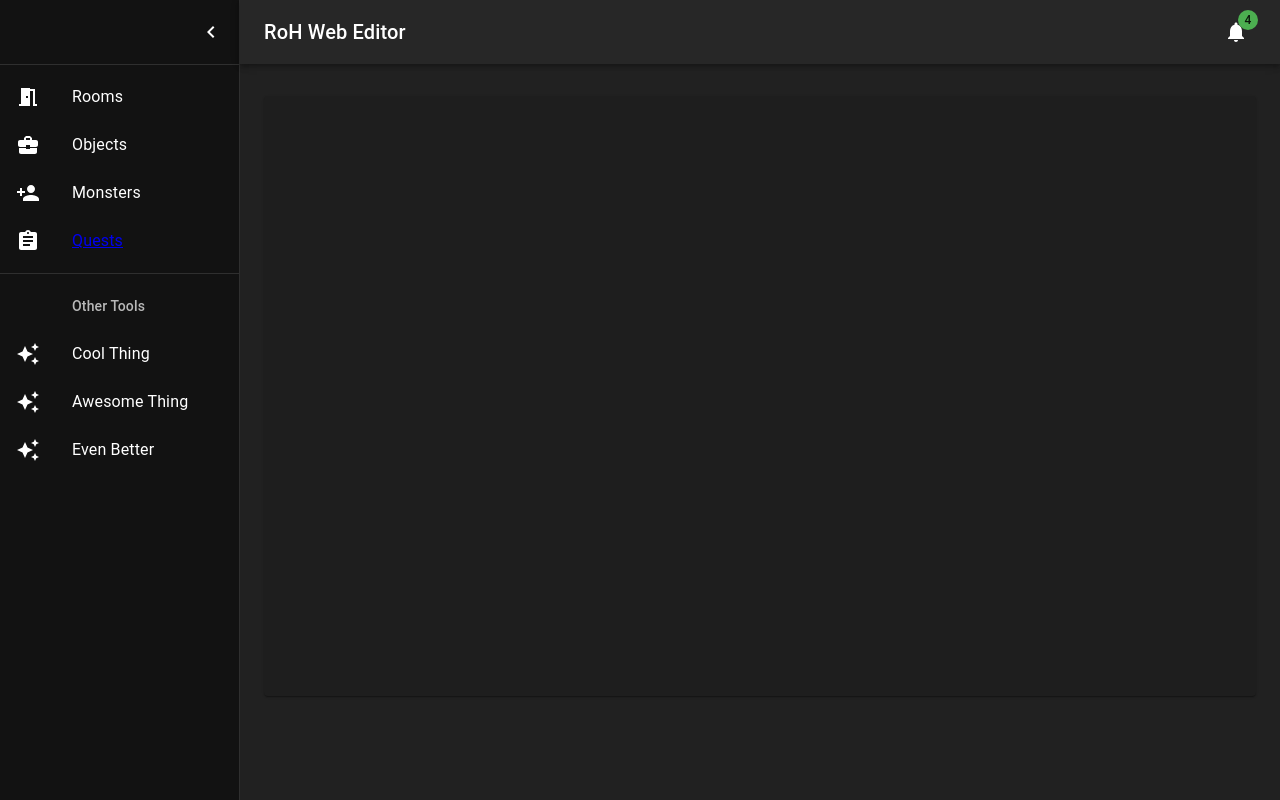
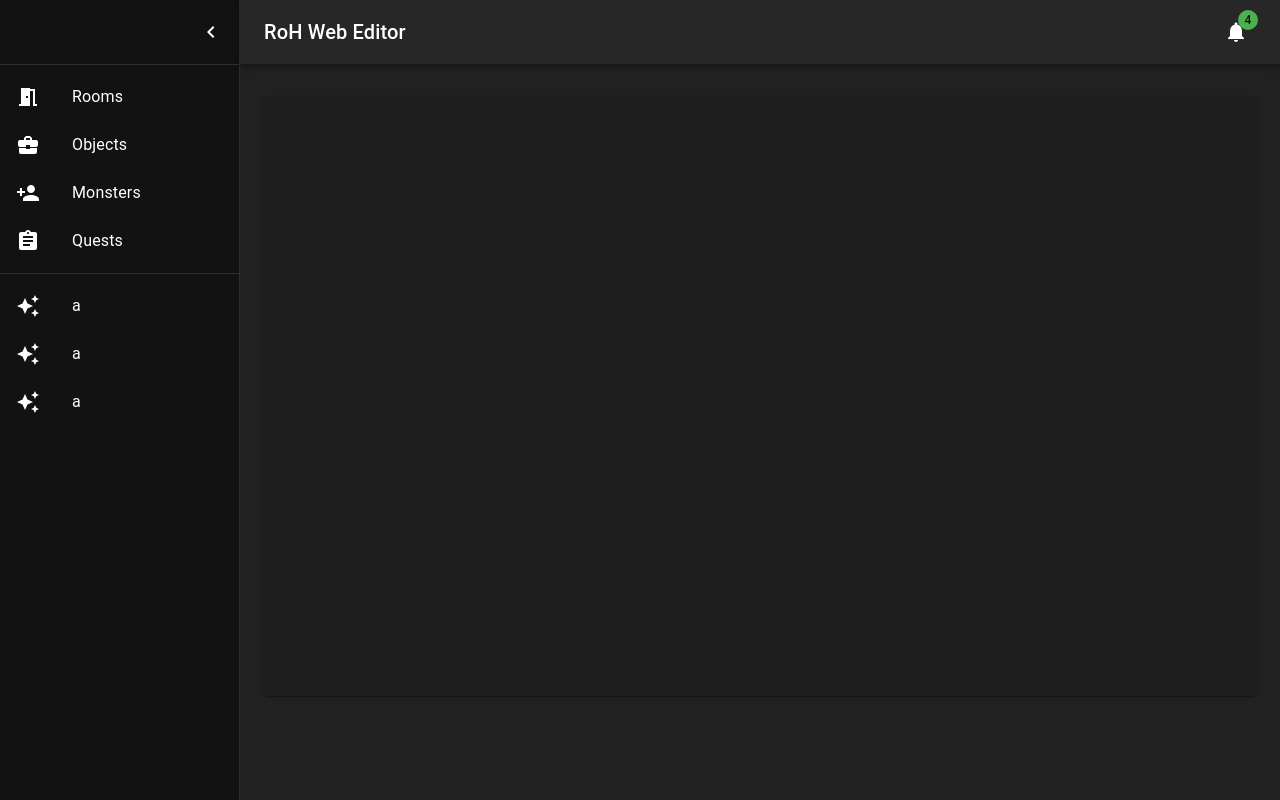
Before and after one commit to jcdevs/roh-web-editor, a React (Create React App) app: page /1/1/1 in a window 1280 px wide. Built offline with nearby package versions, Linux system fonts and the light colour scheme.

Commit message:
move stuff around

```diff
--- a/src/App.tsx
+++ b/src/App.tsx
@@ -2,7 +2,7 @@ import { CacheProvider } from '@emotion/react';
 import { CssBaseline, Paper, ThemeProvider } from '@mui/material';
 import React from 'react';
 import './App.css';
-import Dashboard from './components/dashboard/Dashboard';
+import Dashboard from './components/Dashboard';
 import theme from './styles/theme';
 import createEmotionCache from './utils/createEmotionCache';
 
--- a/src/components/dashboard/Dashboard.tsx
+++ b/src/components/Dashboard.tsx
@@ -12,7 +12,7 @@ import Container from '@mui/material/Container';
 import MenuIcon from '@mui/icons-material/Menu';
 import ChevronLeftIcon from '@mui/icons-material/ChevronLeft';
 import NotificationsIcon from '@mui/icons-material/Notifications';
-import { NavList } from './NavList';
+import { NavList } from './nav/NavList';
 
 const drawerWidth: number = 240;
 
--- a/src/components/dashboard/NavList.tsx
+++ /dev/null
@@ -1,77 +0,0 @@
-import * as React from 'react';
-import ListItemButton from '@mui/material/ListItemButton';
-import ListItemIcon from '@mui/material/ListItemIcon';
-import ListItemText from '@mui/material/ListItemText';
-import ListSubheader from '@mui/material/ListSubheader';
-import { Assignment, AutoAwesome, BusinessCenter, MeetingRoom, PersonAdd } from '@mui/icons-material';
-import { Divider, List } from '@mui/material';
-
-const mainListItems = (
-  <React.Fragment>
-    <ListItemButton>
-      <ListItemIcon>
-        <MeetingRoom />
-      </ListItemIcon>
-      <ListItemText primary="Rooms" />
-    </ListItemButton>
-    <ListItemButton>
-      <ListItemIcon>
-        <BusinessCenter />
-      </ListItemIcon>
-      <ListItemText primary="Objects" />
-    </ListItemButton>
-    <ListItemButton>
-      <ListItemIcon>
-        <PersonAdd />
-      </ListItemIcon>
-      <ListItemText primary="Monsters" />
-    </ListItemButton>
-    <a href="/quests">
-      <ListItemButton>
-        <ListItemIcon>
-          <Assignment />
-        </ListItemIcon>
-        <ListItemText primary="Quests" />
-      </ListItemButton>
-    </a>
-
-  </React.Fragment>
-);
-
-const secondaryListItems = (
-  <React.Fragment>
-    <ListSubheader component="div" inset>
-      Other Tools
-    </ListSubheader>
-    <ListItemButton>
-      <ListItemIcon>
-        <AutoAwesome />
-      </ListItemIcon>
-      <ListItemText primary="Cool Thing" />
-    </ListItemButton>
-    <ListItemButton>
-      <ListItemIcon>
-        <AutoAwesome />
-      </ListItemIcon>
-      <ListItemText primary="Awesome Thing" />
-    </ListItemButton>
-    <ListItemButton>
-      <ListItemIcon>
-        <AutoAwesome />
-      </ListItemIcon>
-      <ListItemText primary="Even Better" />
-    </ListItemButton>
-  </React.Fragment>
-);
-
-interface NavListProps {}
-
-export const NavList = (props: NavListProps) => {
-  return (
-    <List component="nav">
-      {mainListItems}
-      <Divider sx={{ my: 1 }} />
-      {secondaryListItems}
-    </List>
-  );
-}
--- /dev/null
+++ b/src/components/nav/NavList.tsx
@@ -0,0 +1,50 @@
+import * as React from 'react';
+import ListItemButton from '@mui/material/ListItemButton';
+import ListItemIcon from '@mui/material/ListItemIcon';
+import ListItemText from '@mui/material/ListItemText';
+import { Assignment, AutoAwesome, BusinessCenter, MeetingRoom, PersonAdd } from '@mui/icons-material';
+import { Divider, List } from '@mui/material';
+
+interface NavItem {
+  text: string;
+  href: string;
+  icon: JSX.Element;
+}
+
+const mapNavListItem = (item: NavItem, idx: number) => {
+  return (
+    <ListItemButton component="a" href={item.href} key={`${idx}`}>
+      <ListItemIcon>
+        {item.icon}
+      </ListItemIcon>
+      <ListItemText primary={item.text} />
+    </ListItemButton>
+  );
+}
+
+const mainNavItems: NavItem[] = [
+  { text: 'Rooms', href: '', icon: <MeetingRoom /> },
+  { text: 'Objects', href: '', icon: <BusinessCenter /> },
+  { text: 'Monsters', href: '', icon: <PersonAdd /> },
+  { text: 'Quests', href: '/quests', icon: <Assignment /> },
+];
+const mainNavList = mainNavItems.map(mapNavListItem);
+
+const secondaryNavItems: NavItem[] = [
+  { text: 'a', href: '', icon: <AutoAwesome /> },
+  { text: 'a', href: '', icon: <AutoAwesome /> },
+  { text: 'a', href: '', icon: <AutoAwesome /> },
+];
+const secondaryNavList = secondaryNavItems.map(mapNavListItem);
+
+interface NavListProps {}
+
+export const NavList = (props: NavListProps) => {
+  return (
+    <List component="nav">
+      {mainNavList}
+      <Divider sx={{ my: 1 }} />
+      {secondaryNavList}
+    </List>
+  );
+}
```
Also changed, not shown: src/components/dashboard/Deposits.tsx (deleted, +0 -27 lines), src/components/dashboard/Orders.tsx (deleted, +0 -93 lines), src/components/dashboard/Title.tsx (deleted, +0 -14 lines).
